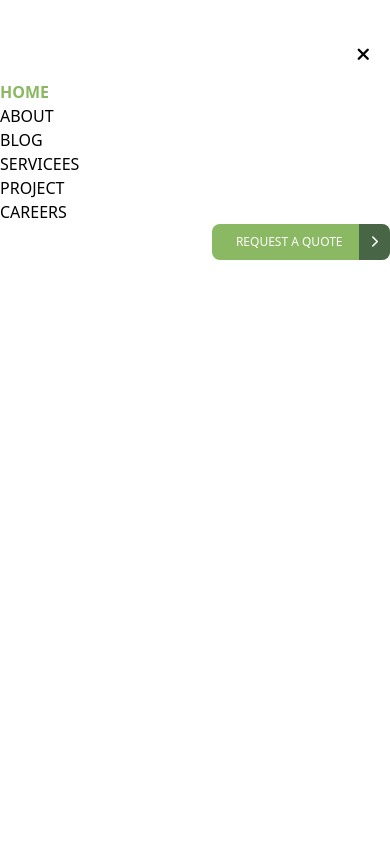
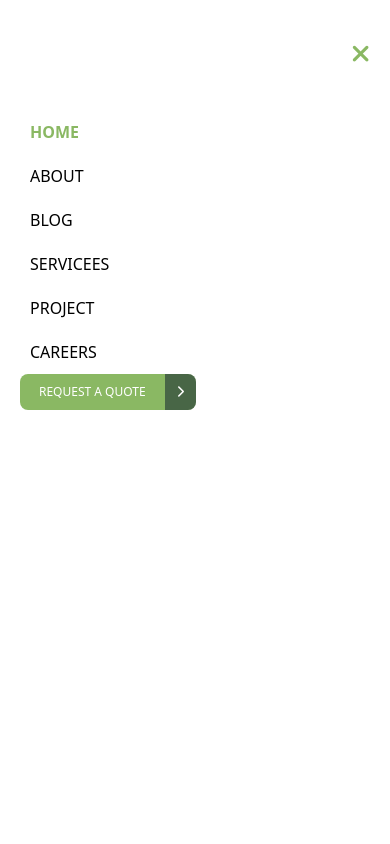
Before and after one commit to Peteru2/AfricanGroup, a React (Vite) app: page / in a window 390 px wide. Both pictures are taken after a click on the element 361 px from the left and 54 px from the top of the page. Shown: the top 844 px of the page. Built offline with nearby package versions, Linux system fonts and the light colour scheme.

Commit message:
Navbar almost done

```diff
--- a/src/component/LandingPageComp/FirstSection.jsx
+++ b/src/component/LandingPageComp/FirstSection.jsx
@@ -79,7 +79,7 @@ const FirstSection = () => {
              <div   className="each-slide-effect" key={index}>
                 <div style={{ 'backgroundImage': `url(${image.img}) `,  "backgroundSize":"cover", "width":"100%" }}>
                     {/* <span>{`Slide ${index + 1}`}</span> */}
-                    <div className='md:pt-32 pt-20   pb-72 md:px-14 px-6  bg-public bg-opacity-50'>
+                    <div className='md:pt-32 pt-32   pb-72 md:px-14 px-6  bg-public bg-opacity-50'>
                     <p style ={{fontFamily:"'SangBleuSans', sans-serif"}}className="text-white text-2xl">CREDIT RATING <span className='text-private'>BBB</span></p>
 
                         <motion.div
--- a/src/component/Navbar/Navbar.jsx
+++ b/src/component/Navbar/Navbar.jsx
@@ -46,13 +46,13 @@ const location = useLocation()
   return (
     <nav className="nav flex" ref={navbarRef}>
       <Link to={"/"} className="w-44 outline-none">
-        <div className="nav-logo  navLogoUp flex  outline-none">
+        <div className="nav-logo   outline-none">
           <img src={AFLOG} className="navImg outline-none" alt="NavImg" />
 
         </div>
       </Link>
 
-      <div className={name ? "nav-menu shadow-lg  active" : "nav-menu "}>
+      <div className={name ? "nav-menu   active" : "nav-menu "}>
         {NavMenu.map((item, index) => {
         const isActive = location.pathname === item.url;
           return (
@@ -68,13 +68,13 @@ const location = useLocation()
             </li>
           );
         })}
-<div className="ml-auto flex text-white  items-center bg-private hover:bg-private   transition ease-in-out delay-150 hover:bg-opacity-60 duration-900 rounded-lg">
-        <button className="  ml-4 text-xs rounded-lg "><span className="p-2">REQUEST A QUOTE</span><i className="bg-public bg-opacity-50 ml-2 p-3  rounded-tr-lg rounded-br-lg fa fa-chevron-right"></i></button>
+<div className="xl:ml-auto flex text-white w-44  items-center bg-private hover:bg-private   transition ease-in-out delay-150 hover:bg-opacity-60 duration-900 rounded-lg">
+        <button className=" text-xs flex items-center justify-center rounded-lg w-full"><span className="p-2 w-full flex justify-center">REQUEST A QUOTE</span><i className="bg-public bg-opacity-50 ml-auto p-3  rounded-tr-lg rounded-br-lg fa fa-chevron-right"></i></button>
      </div>
       </div>
 
       <div className="menu-icon ml-auto items-center" onClick={handleClick}>
-        <i className={name ? "fa fa-times items-center" : "fa fa-bars-staggered items-center"}></i>
+        <i className={name ? "fa fa-times items-center text-private" : "fa fa-bars-staggered items-center"}></i>
       </div>
     </nav>
   );
--- a/src/component/Navbar/navbar.css
+++ b/src/component/Navbar/navbar.css
@@ -29,28 +29,32 @@
 }
 
 .nav-logo{
-    color: #8AB863;
-    z-index:999;
+
     margin: 10px 0px;
     border: 2px solid #8AB863;
     border-radius: 10px;
     background: white;
-
+    display:block;
+    z-index:9999;
 }
-
+.navImg{
+    width: 1000px;
+    margin: 0px 0px;
+    height: 90%;
+    padding: 0px 0px;
+    visibility: visible;
+    display: flex;
+}
 .nav-menu{
     display :grid;
     grid-template-columns: repeat(7, auto);
     grid-gap: 40px;
     margin-left: auto;
     align-items: center;
+    z-index:9999;
+
 }
-.navImg{
-    width: 1200px;
-    margin: 0px 0px;
-    height: 90%;
-    padding: 0px 0px;
-}
+
 .nav-list{
     /* padding: 15px 1%; */
     margin: 0px;
@@ -120,19 +124,8 @@
         z-index: 99;
         margin: 0;
         padding: 0px 20px;
-        /* height: 100px; */
     }
-    /* .Pricing{
-        padding: 0!important;
-        border-radius: 0px;
-} */
-        .terms{
-            margin-left: 0px;
-            width: 135%
-        }
-    .termsList{
-        display: none;
-    }
+
     .nav-menu {
         background-color: white;
         color: black;
@@ -150,7 +143,7 @@
         justify-content: flex-start;
         padding: 80px 0 30px 0;
         margin: 0;
-        z-index: -999;
+        z-index: -1;
         transition: 0.3s ease-in-out;
         margin-left: 0px;
         -webkit-tap-highlight-color: transparent !important;
@@ -162,16 +155,6 @@
             display: block
     }
 
-    .SignUp{
-    display: block;
-    text-align: center;
-    background-color: blue;
-    margin: 0px 30px!important;
-    color: white !important;
-    font-size: 18px!important;
-    border-radius:10px;
-    width:350px!important;
-    }
     .nav-menu.active{
         width: 100%;
         height: 850px;
@@ -179,11 +162,12 @@
         opacity: 1;
         z-index: 1;
         visibility: visible;
+        padding: 20px;
+        padding-top: 110px
+
 
     }
-    .sideContent .contact{
-            display: none;
-    }
+
 
     .nav-links {
         color: black;
@@ -193,6 +177,7 @@
         align-items: left;
         font-size: 20px;
         margin: 0px;
+
     }
     .nav-links:hover{
                 color:rgba(0, 0, 255,.5);
@@ -203,7 +188,7 @@
     }
 
     .nav-list{
-        padding: 0px;
+        padding: 10px;
     }
     .nav-menu{
     grid-gap: 00px;
@@ -218,10 +203,8 @@
     }
     .menu-icon{
         /* padding-top: 38px; */
-        font-size: 23px;
+        font-size: 25px;
         display: block;
-        cursor: pointer;
-        color: black;
         cursor: pointer;
         align-items: center;
         text-align: center;
@@ -232,7 +215,7 @@
     }
 
     .nav-logo{
-            /* padding-top: 32px; */
+           z-index: 999999999999!important;
 
     }
 
@@ -240,15 +223,15 @@
 }
 @media only screen  and (max-width: 700px){
     .nav-logo{
-        font-size: 25px
+        font-size: 25px;
+
 
     }
     .sideContent .log{
             display: none;
     }
     .menu-icon{
-        /* padding-top: 10px; */
-        font-size: large;
+
         margin-left: 1%;
     }
 
@@ -257,9 +240,6 @@
     width: 100%
 }
 
-.menu-icon {
-    /* padding-top: 24px; */
-}
 .signUpTop{
     display: block;
     background: transparent;
```
